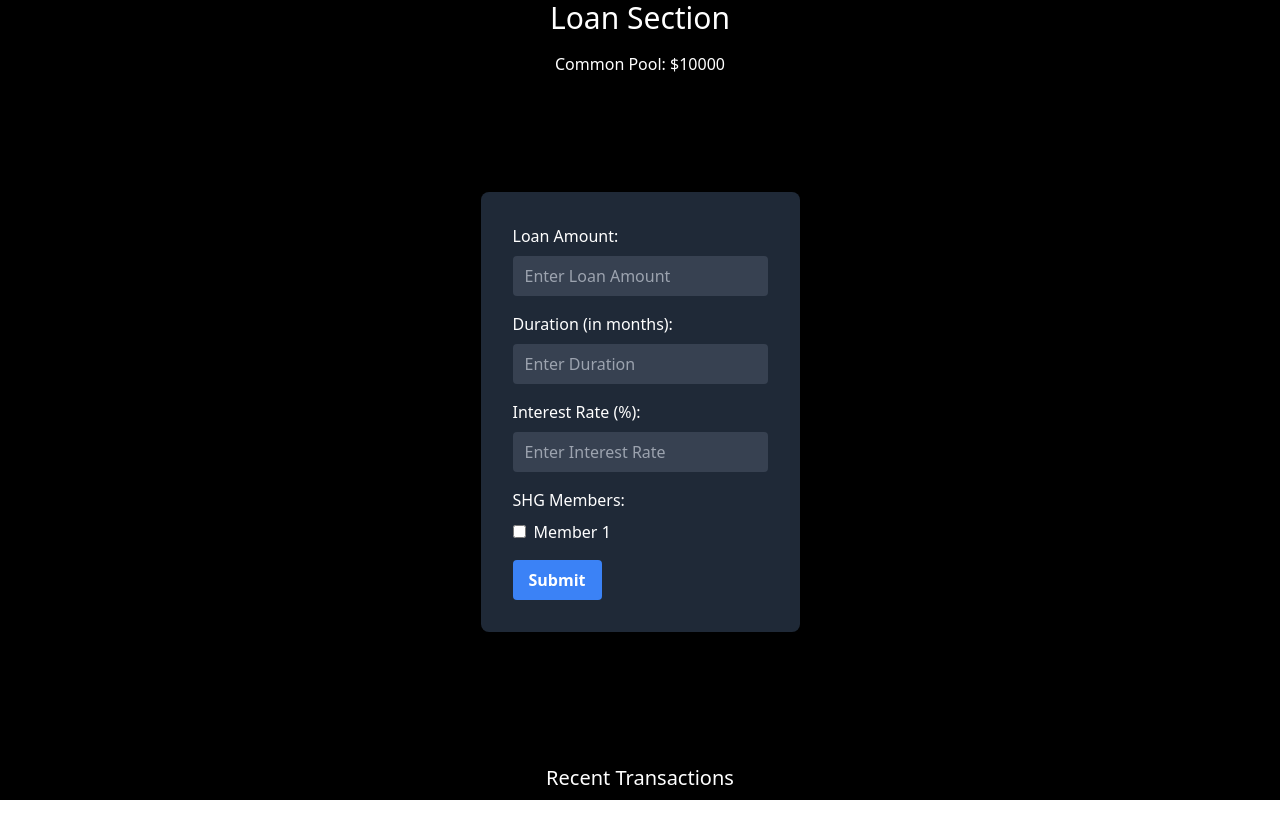
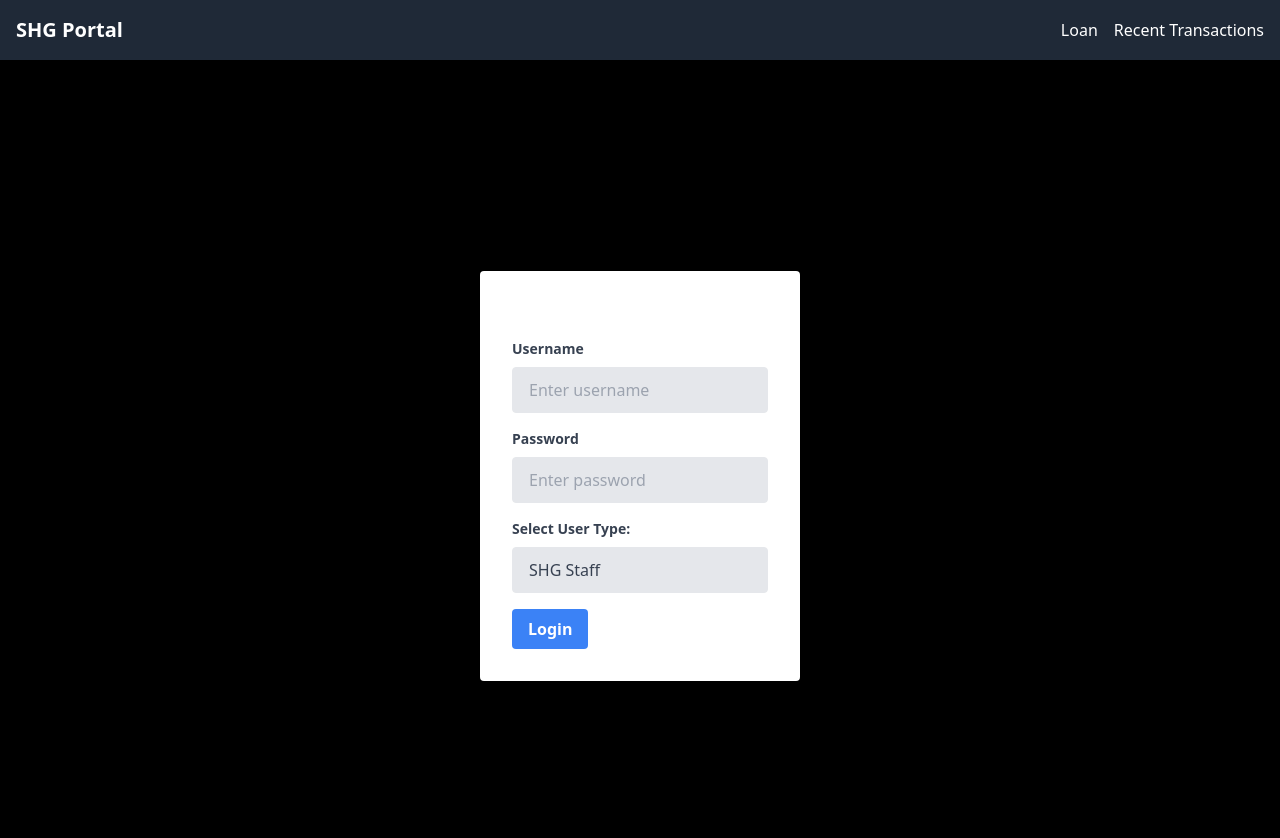
Before and after one commit to omp28/shg, a Next.js app: page / in a window 1280 px wide. Shown: the top 838 px of the page. Before the commit the page ends 800 px from the top, so only its background shows below. Built offline with nearby package versions, Linux system fonts and the light colour scheme.

Commit message:
feat:navbar, login and transaction functionality
feat:navbar with dummy login type
feat:transaction page for recenttransaction and comman pull money
feat:form for loan

```diff
--- /dev/null
+++ b/components/LoginCrad.js
@@ -0,0 +1,57 @@
+import React from "react";
+
+const LoginCard = () => {
+  return (
+    <div className="max-w-xs mx-auto mt-8 bg-white shadow-md rounded px-8 pt-6 pb-8">
+      <h2 className="text-xl font-bold mb-4">Login</h2>
+      <div className="mb-4">
+        <label
+          className="block text-gray-700 text-sm font-bold mb-2"
+          htmlFor="username"
+        >
+          Username
+        </label>
+        <input
+          className="block appearance-none w-full bg-gray-200 border border-gray-200 text-gray-700 py-3 px-4 pr-8 rounded leading-tight focus:outline-none focus:bg-white focus:border-gray-500"
+          id="username"
+          type="text"
+          placeholder="Enter username"
+        />
+      </div>
+      <div className="mb-4">
+        <label
+          className="block text-gray-700 text-sm font-bold mb-2"
+          htmlFor="password"
+        >
+          Password
+        </label>
+        <input
+          className="block appearance-none w-full bg-gray-200 border border-gray-200 text-gray-700 py-3 px-4 pr-8 rounded leading-tight focus:outline-none focus:bg-white focus:border-gray-500"
+          id="password"
+          type="password"
+          placeholder="Enter password"
+        />
+      </div>
+      <div className="mb-4">
+        <label
+          className="block text-gray-700 text-sm font-bold mb-2"
+          htmlFor="userType"
+        >
+          Select User Type:
+        </label>
+        <select
+          className="block appearance-none w-full bg-gray-200 border border-gray-200 text-gray-700 py-3 px-4 pr-8 rounded leading-tight focus:outline-none focus:bg-white focus:border-gray-500"
+          id="userType"
+        >
+          <option>SHG Staff</option>
+          <option>SHG Head</option>
+        </select>
+      </div>
+      <button className="bg-blue-500 hover:bg-blue-700 text-white font-bold py-2 px-4 rounded focus:outline-none focus:shadow-outline">
+        Login
+      </button>
+    </div>
+  );
+};
+
+export default LoginCard;
--- /dev/null
+++ b/components/Navbar.js
@@ -0,0 +1,29 @@
+import React from "react";
+
+const Navbar = () => {
+  return (
+    <nav className="bg-gray-800 text-white p-4">
+      <div className="container mx-auto flex justify-between items-center">
+        <div>
+          <a to="/" className="text-xl font-bold">
+            SHG Portal
+          </a>
+        </div>
+        <ul className="flex">
+          <li className="ml-4">
+            <a href="/loan" className="hover:text-gray-300">
+              Loan
+            </a>
+          </li>
+          <li className="ml-4">
+            <a href="/recentTransaction" className="hover:text-gray-300">
+              Recent Transactions
+            </a>
+          </li>
+        </ul>
+      </div>
+    </nav>
+  );
+};
+
+export default Navbar;
--- a/pages/_app.js
+++ b/pages/_app.js
@@ -1,5 +1,11 @@
-import '@/styles/globals.css'
+import "@/styles/globals.css";
+import Navbar from "@/components/Navbar";
 
 export default function App({ Component, pageProps }) {
-  return <Component {...pageProps} />
+  return (
+    <>
+      <Navbar />
+      <Component {...pageProps} />
+    </>
+  );
 }
--- a/pages/index.js
+++ b/pages/index.js
@@ -1,54 +1,11 @@
-import React, { useState, useEffect } from "react";
-import LoanForm from "../components/Loanform";
+import React from "react";
+import { Link } from "react-router-dom";
+import LoginCard from "@/components/LoginCrad";
 
 const Home = () => {
-  const [commonPool, setCommonPool] = useState(10000); // Initial common pool amount
-  const [transactions, setTransactions] = useState([]);
-
-  useEffect(() => {
-    // Fetch transactions from localStorage on component mount
-    const storedTransactions =
-      JSON.parse(localStorage.getItem("transactions")) || [];
-    setTransactions(storedTransactions);
-  }, []);
-
-  const handleSaveLoan = (loanData) => {
-    const { amount, duration, interest, members } = loanData;
-    // Update common pool
-    setCommonPool(commonPool - parseFloat(amount));
-    // Add transaction
-    const newTransaction = {
-      amount: parseFloat(amount),
-      duration: parseInt(duration),
-      interest: parseFloat(interest),
-      members: members.join(", "),
-      date: new Date().toLocaleDateString(),
-    };
-    const updatedTransactions = [newTransaction, ...transactions];
-    setTransactions(updatedTransactions);
-    // Save transactions to localStorage
-    localStorage.setItem("transactions", JSON.stringify(updatedTransactions));
-  };
-
   return (
     <div className="flex flex-col items-center justify-center h-screen bg-black text-white">
-      <h2 className="text-3xl mb-4">Loan Section</h2>
-      <p className="mb-4">Common Pool: ${commonPool}</p>
-      <LoanForm onSaveLoan={handleSaveLoan} />
-      <div className="mt-8">
-        <h3 className="text-xl mb-2">Recent Transactions</h3>
-        <ul>
-          {transactions.slice(0, 10).map((transaction, index) => (
-            <li key={index} className="mb-4">
-              <p>Amount: ${transaction.amount}</p>
-              <p>Duration: {transaction.duration} months</p>
-              <p>Interest Rate: {transaction.interest}%</p>
-              <p>Members: {transaction.members}</p>
-              <p>Date: {transaction.date}</p>
-            </li>
-          ))}
-        </ul>
-      </div>
+      <LoginCard />
     </div>
   );
 };
--- /dev/null
+++ b/pages/loan.js
@@ -0,0 +1,42 @@
+import React, { useState, useEffect } from "react";
+import LoanForm from "../components/Loanform";
+
+const Home = () => {
+  const [commonPool, setCommonPool] = useState(10000); // Initial common pool amount
+  const [transactions, setTransactions] = useState([]);
+
+  useEffect(() => {
+    // Fetch transactions from localStorage on component mount
+    const storedTransactions =
+      JSON.parse(localStorage.getItem("transactions")) || [];
+    setTransactions(storedTransactions);
+  }, []);
+
+  const handleSaveLoan = (loanData) => {
+    const { amount, duration, interest, members } = loanData;
+    // Update common pool
+    setCommonPool(commonPool - parseFloat(amount));
+    // Add transaction
+    const newTransaction = {
+      amount: parseFloat(amount),
+      duration: parseInt(duration),
+      interest: parseFloat(interest),
+      members: members.join(", "),
+      date: new Date().toLocaleDateString(),
+    };
+    const updatedTransactions = [newTransaction, ...transactions];
+    setTransactions(updatedTransactions);
+    // Save transactions to localStorage
+    localStorage.setItem("transactions", JSON.stringify(updatedTransactions));
+  };
+
+  return (
+    <div className="flex flex-col items-center justify-center h-screen bg-black text-white">
+      <h2 className="text-3xl mb-4">Loan Section</h2>
+      <p className="mb-4">Common Pool: ${commonPool}</p>
+      <LoanForm onSaveLoan={handleSaveLoan} />
+    </div>
+  );
+};
+
+export default Home;
--- /dev/null
+++ b/pages/recentTransaction.js
@@ -0,0 +1,55 @@
+import React, { useState, useEffect } from "react";
+import LoanForm from "../components/Loanform";
+
+const Home = () => {
+  const [commonPool, setCommonPool] = useState(10000); // Initial common pool amount
+  const [transactions, setTransactions] = useState([]);
+
+  useEffect(() => {
+    // Fetch transactions from localStorage on component mount
+    const storedTransactions =
+      JSON.parse(localStorage.getItem("transactions")) || [];
+    setTransactions(storedTransactions);
+  }, []);
+
+  const handleSaveLoan = (loanData) => {
+    const { amount, duration, interest, members } = loanData;
+    // Update common pool
+    setCommonPool(commonPool - parseFloat(amount));
+    // Add transaction
+    const newTransaction = {
+      amount: parseFloat(amount),
+      duration: parseInt(duration),
+      interest: parseFloat(interest),
+      members: members.join(", "),
+      date: new Date().toLocaleDateString(),
+    };
+    const updatedTransactions = [newTransaction, ...transactions];
+    setTransactions(updatedTransactions);
+    // Save transactions to localStorage
+    localStorage.setItem("transactions", JSON.stringify(updatedTransactions));
+  };
+
+  return (
+    <div className="flex flex-col items-center justify-center h-screen bg-black text-white">
+      <h2 className="text-3xl mb-4">Loan Section</h2>
+      <p className="mb-4">Common Pool: ${commonPool}</p>
+      <div className="mt-8">
+        <h3 className="text-xl mb-2">Recent Transactions</h3>
+        <ul>
+          {transactions.slice(0, 10).map((transaction, index) => (
+            <li key={index} className="mb-4">
+              <p>Amount: ${transaction.amount}</p>
+              <p>Duration: {transaction.duration} months</p>
+              <p>Interest Rate: {transaction.interest}%</p>
+              <p>Members: {transaction.members}</p>
+              <p>Date: {transaction.date}</p>
+            </li>
+          ))}
+        </ul>
+      </div>
+    </div>
+  );
+};
+
+export default Home;
```
